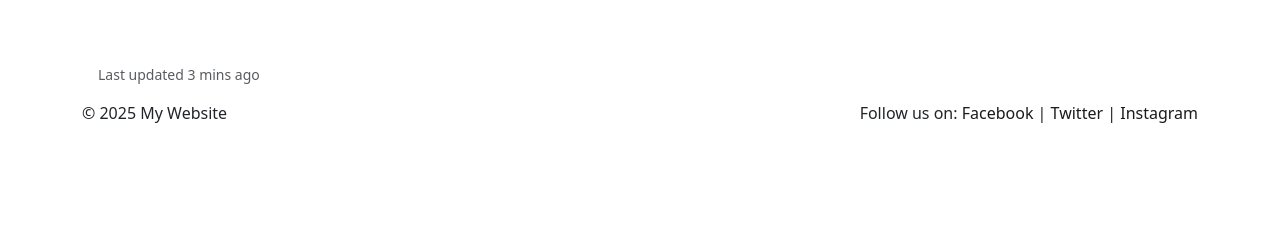
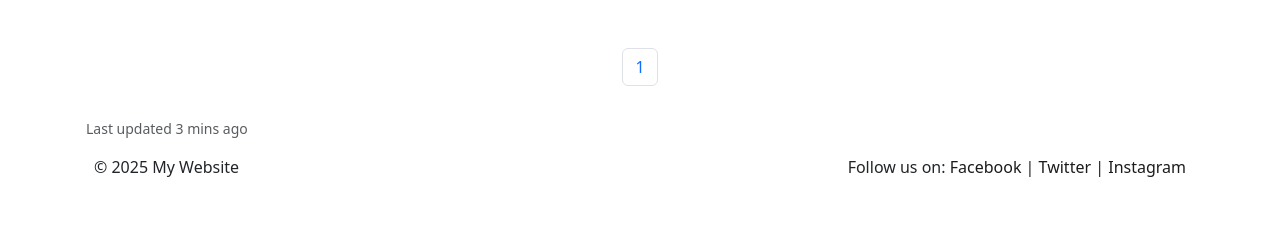
Before and after one commit to francesjgonzales/newsole2, a Django app: page /shoes/ in a window 1280 px wide. Shown: the part 394-634 px from the top of the page. Run offline with Django 4.2, Linux system fonts and the light colour scheme; tables that the repository leaves empty hold one stand-in row (values such as "Sample post"); some libraries are stand-ins or nearby versions.

Commit message:
added pagination

```diff
--- a/core/static/css/style.css
+++ b/core/static/css/style.css
@@ -93,3 +93,8 @@ button {
 button:hover {
   background-color: #005fa3;
 }
+
+/* showmore btn */
+.hidden {
+  display: none;
+}
--- a/core/static/js/home.js
+++ b/core/static/js/home.js
@@ -0,0 +1,13 @@
+document.addEventListener('DOMContentLoaded', function () {
+    const showMoreBtn = document.getElementById('show-more-btn');
+    const hiddenItems = document.querySelectorAll('.list-item.hidden');
+
+    if (showMoreBtn) {
+        showMoreBtn.addEventListener('click', function () {
+            hiddenItems.forEach(shoe => {
+                shoe.classList.remove('hidden');
+            });
+            this.style.display = 'none'; // Hide the button after use
+        });
+    }
+});
--- a/core/templates/footer.html
+++ b/core/templates/footer.html
@@ -1,3 +1,4 @@
+{% load static %}
 <footer class="container">
 
     <div class="row">
@@ -20,6 +21,7 @@
 <script src="https://cdn.jsdelivr.net/npm/bootstrap@5.3.6/dist/js/bootstrap.min.js"
     integrity="sha384-RuyvpeZCxMJCqVUGFI0Do1mQrods/hhxYlcVfGPOfQtPJh0JCw12tUAZ/Mv10S7D"
     crossorigin="anonymous"></script>
+<script src="{% static 'js/home.js' %}"></script>
 
 
 </html>
--- a/core/templates/shoe_list.html
+++ b/core/templates/shoe_list.html
@@ -15,7 +15,7 @@
 
     <div class="row">
 
-        {% for shoe in shoes %}
+        {% for shoe in page_obj %}
         <div class="col-sm-6 col-md-4 col-lg-3 mb-4">
             <a href="{% url 'shoe_detail' shoe.slug %}">
                 <div class=" mb-4 product-cards">
@@ -30,19 +30,51 @@
                         <p><small class="card-text">Produce Code: {{ shoe.product_code }}</small></p>
 
                         <a href="{% url 'add_to_wishlist' shoe.id %}"><i class="bi bi-bag-heart"></i></a>
-
                     </div>
                 </div>
             </a>
         </div>
+
         {% endfor %}
 
+
+        <nav aria-label="Page navigation example">
+            <ul class="pagination justify-content-center">
+                {% if page_obj.has_previous %}
+                <li class="page-item"><a href="?page=1" class="page-link">First</a>
+                </li>
+
+                <li class="page-item">
+                    <a href="?page={{ page_obj.previous_page_number }}" class="page-link">Previous</a>
+                </li>
+                {% endif %}
+
+                <li class="page-item d-flex flex-row">
+                    {% for num in page_obj.paginator.page_range %}
+                    {% if page_obj.number == num %}
+                    <span class="current-page page-link">{{ num }}</span>
+                    {% else %}
+                    <span class="d-flex flex-row"><a class="page-link" href="?page={{ num }}">{{ num }}</a></span>
+                    {% endif %}
+                    {% endfor %}
+                </li>
+
+                {% if page_obj.has_next %}
+                <li class="page-item">
+                    <a href="?page={{ page_obj.next_page_number }}" class="page-link">Next</a>
+                </li>
+                <li class="page-item">
+                    <a href="?page={{ page_obj.paginator.num_pages }}" class="page-link">Last</a>
+                </li>
+                {% endif %}
+
+            </ul>
+        </nav>
+
+        <div class="card-footer m-3">
+            <small class="text-muted">Last updated 3 mins ago</small>
+        </div>
     </div>
 
-    <div class="card-footer m-3">
-        <small class="text-muted">Last updated 3 mins ago</small>
-    </div>
-</div>
 
-
-{% endblock %}
+    {% endblock %}
--- a/core/views.py
+++ b/core/views.py
@@ -25,21 +25,18 @@ from django.core.paginator import Paginator
 def home(request):
     popular = Shoe.objects.filter(categories__contains='POPULAR')  # Fetch the specific shoe by ID
 
-    shoes = Shoe.objects.all()  # Fetch all Shoe objects from the database
-
-    # Pagination can be added here if needed
-    paginator = Paginator(shoes, 5)  # Show 5 shoes per page
-    page_number = request.GET.get('page')
-    page_obj = paginator.get_page(page_number)
-    return render(request, 'home.html', {"shoes": popular, "page_obj": page_obj})
+    return render(request, 'home.html', {"shoes": popular})
 
 def about(request):
     return render(request, 'about.html')
 
 def shoe_list(request):
     items = Shoe.objects.all()  # Fetch all Shoe objects from the database
-
-    return render(request, 'shoe_list.html', {"shoes": items})
+  # Pagination can be added here if needed
+    paginator = Paginator(items, 5)  # Show 5 shoes per page
+    page_number = request.GET.get('page')
+    page_obj = paginator.get_page(page_number)
+    return render(request, 'shoe_list.html', {"shoes": items, 'page_obj': page_obj})
 
 def shoe_detail(request, slug):
     shoe = Shoe.objects.get(slug=slug)  # Fetch the specific shoe by slug
```
Also changed, not shown: core/templates/home.html (+2 -13 lines).
